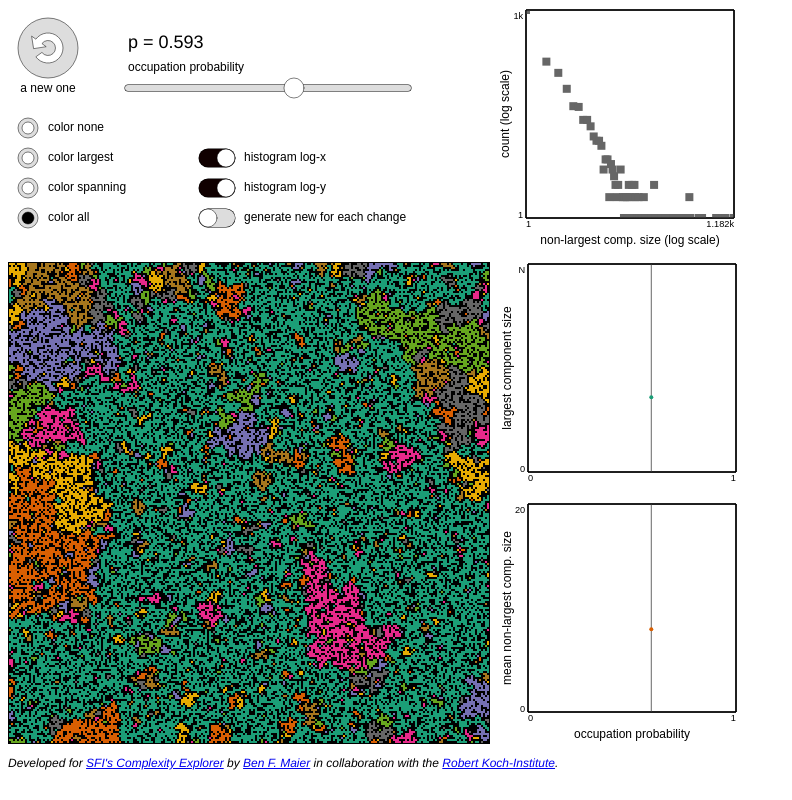
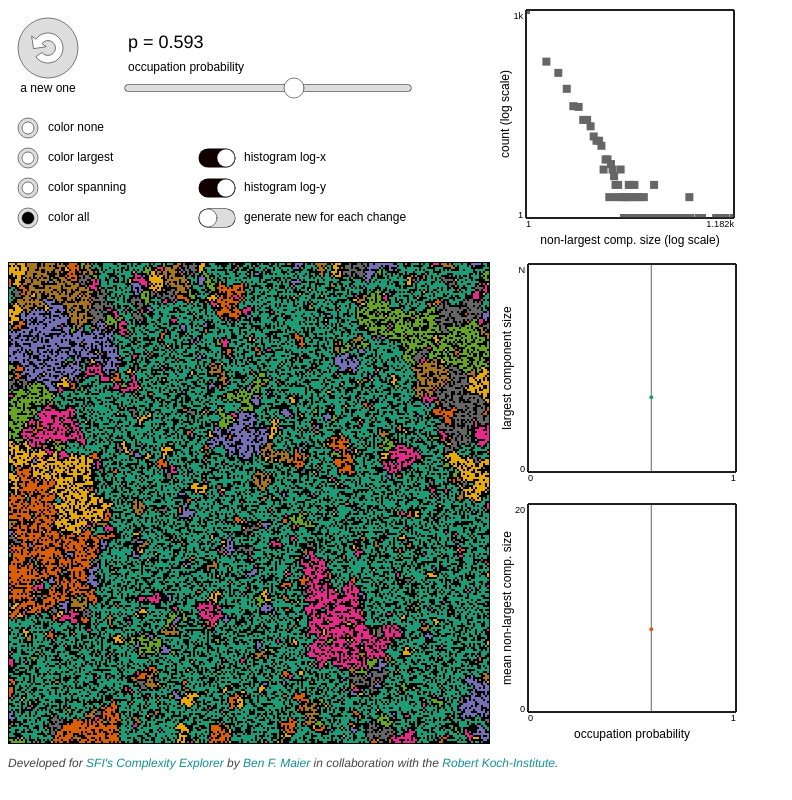
Before and after one commit to explorablesforsfi/percolation, a plain HTML site: page index.html in a window 1280 px wide. Shown: the whole page, without its empty margins (0-792 px from the left). Drawn offline with Linux system fonts and the light colour scheme.

Commit message:
improved css

```diff
--- a/css/main.css
+++ b/css/main.css
@@ -2,3 +2,20 @@ body {
     font-family: Helvetica, Arial, sans-serif;
     font-size: 12px;
 }
+
+a {
+    color: #148E93;
+    text-decoration: none;
+}
+
+a:hover {
+  color: #015D77;
+}
+
+a:active {
+  color: #015D77;
+}
+
+body {
+    color: #444;
+}
```
